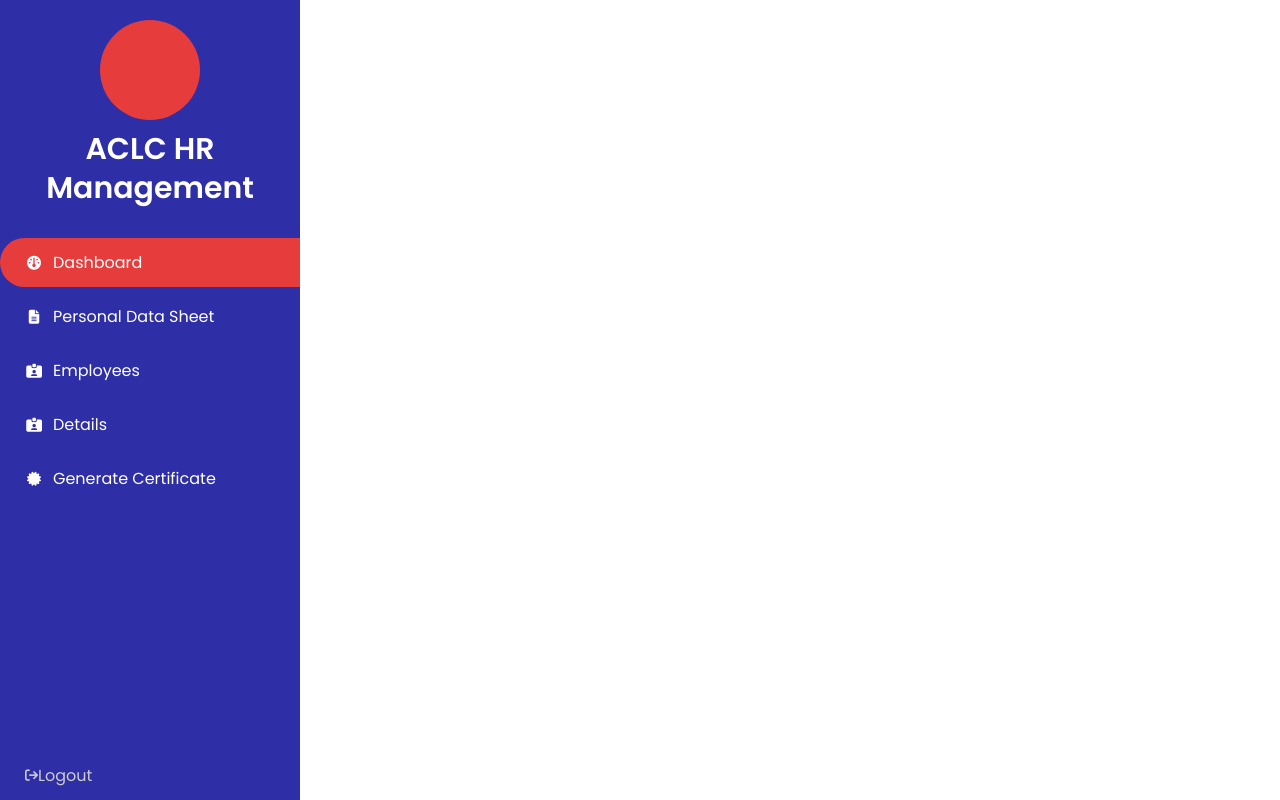
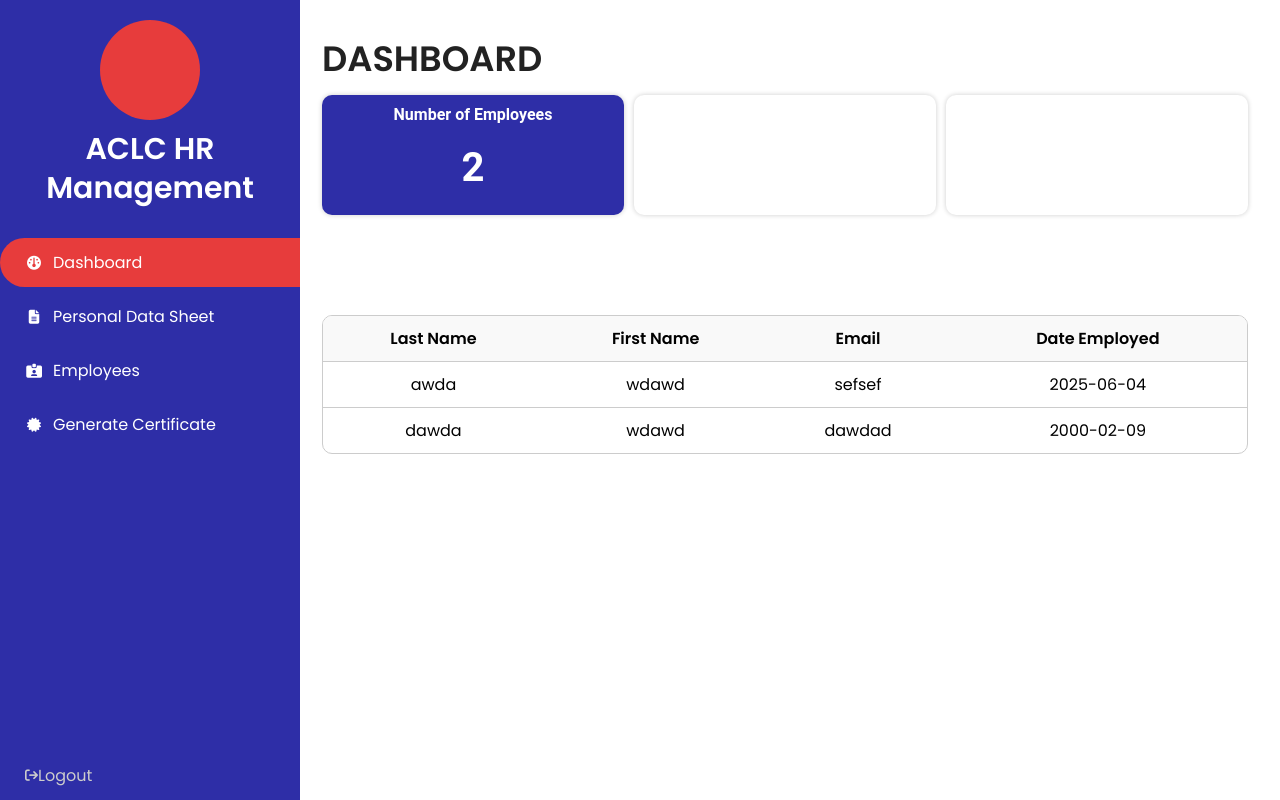
Before and after one commit to Katsuofx/hrms, a PHP site: page /admin/index.php in a window 1280 px wide. Run offline with PHP 8.4, Linux system fonts and the light colour scheme; data comes from the database, SQL or seed files in the repository.

Commit message:
okay na it dashboard sybau

```diff
--- a/admin/dashboard.php
+++ b/admin/dashboard.php
@@ -1,11 +1,94 @@
+<?php
+  include ('../config.php');
+?>
 <!DOCTYPE html>
 <html lang="en">
 <head>
-    <meta charset="UTF-8">
-    <meta name="viewport" content="width=device-width, initial-scale=1.0">
-    <title>Document</title>
+  <meta charset="UTF-8" />
+  <meta name="viewport" content="width=device-width, initial-scale=1.0" />
+  <title>Personnel Data Form</title>
+  <link rel="stylesheet" href="../assets/pds.css" />
 </head>
 <body>
+    <div class="content-container">
+        <h1 class="main-title-employee">DASHBOARD</h1>
 
+        <div class="dashboard-boxes-container">
+            <div class="dashboard-boxes1" onclick="openEmployees()">
+                <p class="dashboard-boxes-header">Number of Employees</p>
+                <?php
+                    $sql = mysqli_query($conn, "SELECT COUNT(*) AS employeesno FROM personnel LIMIT 5");
+                        $sqlfetcher = mysqli_fetch_assoc($sql);
+                        $count = $sqlfetcher['employeesno'];
+                ?>
+                <div class="dashboard-boxes-result-div">
+                    <p class="dashboard-boxes-result" id="patientCount"><?= $count ?></p>
+                </div>
+            </div>
+
+            <div class="dashboard-boxes2" onclick="">
+                <p class="dashboard-boxes-header"></p>
+                <?php
+
+                ?>
+                <div class="dashboard-boxes-result-div">
+
+                </div>
+            </div>
+
+            <div class="dashboard-boxes3" onclick="">
+                <p class="dashboard-boxes-header"></p>
+                <?php
+
+                ?>
+                <div class="dashboard-boxes-result-div">
+
+                </div>
+            </div>
+        </div>
+
+        <div>
+            <table id="employee-table" class="rounded-table">
+                <thead>
+                    <tr>
+                    <th>Last Name</th>
+                    <th>First Name</th>
+                    <th>Email</th>
+                    <th>Date Employed</th>
+                    </tr>
+                </thead>
+                <tbody>
+                    <?php
+                    $sql = mysqli_query($conn, "
+                    SELECT
+                        p.*,
+                        g.name AS gender_name,
+                        c.name AS civil_status_name
+                    FROM
+                        personnel p
+                    INNER JOIN gender g ON p.gender_id = g.id
+                    INNER JOIN civilstatus c ON p.civilstatus_id = c.id
+                    ORDER BY p.last_name ASC
+                    ");
+
+
+                    while ($row = mysqli_fetch_assoc($sql)) {
+                    echo "<tr>";
+                    echo "<td style='text-align: center;'>" . htmlspecialchars($row['last_name']) . "</td>";
+                    echo "<td style='text-align: center;'>" . htmlspecialchars($row['first_name']) . "</td>";
+                    echo "<td style='text-align: center;'>" . htmlspecialchars($row['email']) . "</td>";
+                    echo "<td style='text-align: center;'>" . htmlspecialchars($row['date_employed']) . "</td>";
+                    echo "</tr>";
+                    }
+                    ?>
+                </tbody>
+            </table>
+        </div>
+    </div>
 </body>
+<script>
+    function openEmployees() {
+        window.location.href = "index.php?#employee";
+    }
+</script>
 </html>
--- a/assets/pds.css
+++ b/assets/pds.css
@@ -487,3 +487,97 @@
   #personnel-photo {
     display: none;
   }
+
+  .dashboard-boxes-container {
+    display: flex;
+    flex-direction: row;
+    width: 100%;
+    margin-top: 10px;
+    gap: 10px;
+    justify-content: space-between;
+    margin-bottom: 100px;
+}
+
+.dashboard-boxes1 {
+    height: 100px;
+    width: 100%;
+    border-radius: 10px;
+    padding: 10px;
+    background: #2e2ea7;
+    box-shadow: 0px 0px 5px rgba(0, 0, 0, .2); /* Shadow on all sides */
+    overflow: hidden;
+    box-sizing: content-box;
+}
+
+.dashboard-boxes1:hover {
+    background: #3d3db3;
+    cursor: pointer;
+    box-shadow: 0px 0px 10px rgba(0, 0, 0, .2); /* Shadow on all sides */
+}
+
+.dashboard-boxes2 {
+    height: 100px;
+    width: 100%;
+    border-radius: 10px;
+    padding: 10px;
+    background: #ffffff;
+    box-shadow: 0px 0px 5px rgba(0, 0, 0, .2); /* Shadow on all sides */
+    overflow: hidden;
+    box-sizing: content-box;
+}
+
+.dashboard-boxes2:hover {
+    background: #ffffff;
+    cursor: pointer;
+    box-shadow: 0px 0px 10px rgba(0, 0, 0, .2); /* Shadow on all sides */
+}
+
+.dashboard-boxes3 {
+    height: 100px;
+    width: 100%;
+    border-radius: 10px;
+    padding: 10px;
+    background: #ffffff;
+    box-shadow: 0px 0px 5px rgba(0, 0, 0, .2); /* Shadow on all sides */
+    overflow: hidden;
+    box-sizing: content-box;
+}
+
+.dashboard-boxes3:hover {
+    background: #ffffff;
+    cursor: pointer;
+    box-shadow: 0px 0px 10px rgba(0, 0, 0, .2); /* Shadow on all sides */
+}
+
+
+.dashboard-boxes-header {
+    margin: 0;
+    color: #fff;
+    font-size: 16px;
+    font-family: "Roboto", sans-serif;
+    font-weight: 600;
+    font-style: normal;
+    text-align: center;
+}
+
+.dashboard-boxes-result {
+    margin: 0;
+    color: #fff;
+    padding-top: 20px;
+    font-size: 40px;
+    font-family: "Roboto", sans-serif;
+    font-weight: 600;
+    font-style: normal;
+    text-align: center;
+}
+
+.dashboard-boxes-result-div {
+    display: flex;
+    flex-direction: row;
+    justify-content: center;
+}
+
+.dashboard-boxes-result-div i {
+    font-size: 100px;
+    color: #8f3a8f;
+}
--- a/include/sidebar.php
+++ b/include/sidebar.php
@@ -26,11 +26,6 @@
     <a href="#" class="nav-item nav-link" data-page="employee">
         <i class="fa-solid fa-id-card-clip"></i>
         <span class="nav-text">Employees</span>
-    </a>
-
-    <a href="#" class="nav-item nav-link" data-page="employee-info">
-        <i class="fa-solid fa-id-card-clip"></i>
-        <span class="nav-text">Details</span>
     </a>
 
     <a href="#" class="nav-item nav-link" data-page="certificate">
```
